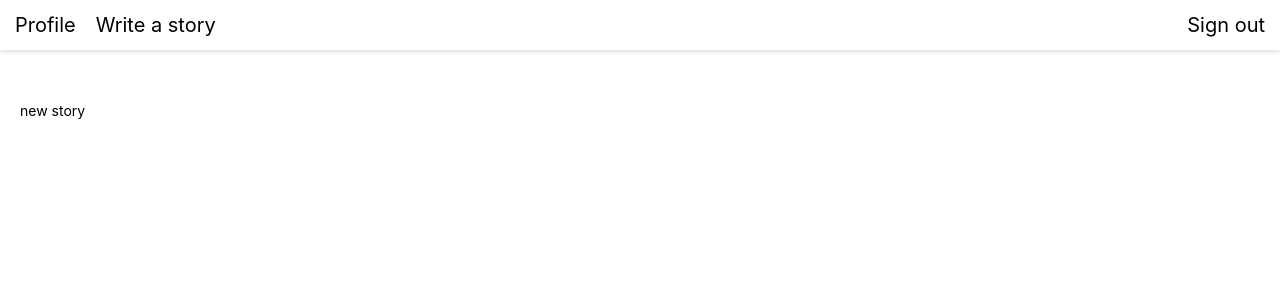
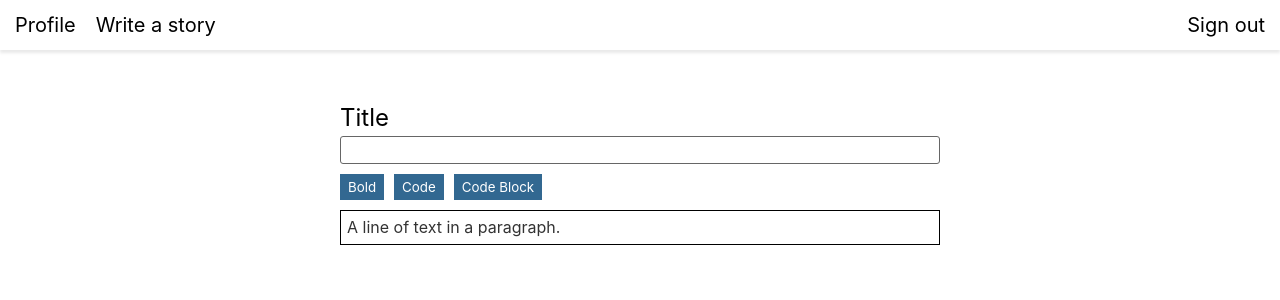
Before and after one commit to han3zeng/react-playground, a React (Create React App) app: page /new-story in a window 1280 px wide. Shown: the top 300 px of the page. Built offline with nearby package versions, Linux system fonts and the light colour scheme; no server answers; sample sign-in values are in the browser's storage.

Commit message:
Feature: editor > bold, code, code block, default p on enter, softbreak

```diff
--- a/package.json
+++ b/package.json
@@ -18,6 +18,8 @@
     "react-helmet": "^6.1.0",
     "react-router-dom": "^5.2.0",
     "react-scripts": "4.0.3",
+    "slate": "^0.66.5",
+    "slate-react": "^0.66.4",
     "styled-components": "^5.3.0",
     "typescript": "^4.4.3",
     "uuid": "^8.3.2",
--- a/public/index.html
+++ b/public/index.html
@@ -9,7 +9,6 @@
       name="description"
       content="Web site created using create-react-app"
     />
-    <link rel="apple-touch-icon" href="%PUBLIC_URL%/logo192.png" />
     <!--
       manifest.json provides metadata used when your web app is installed on a
       user's mobile device or desktop. See https://developers.google.com/web/fundamentals/web-app-manifest/
--- /dev/null
+++ b/src/components/EditorElements.js
@@ -0,0 +1,54 @@
+import styled from 'styled-components';
+
+const Span = styled.span`
+  font-weight: ${props => props.leaf.bold ? 'bold' : 'normal'};
+  font-style: ${props => props.leaf.italic ? 'italic' : 'normal'};
+`;
+
+const Code = styled.code`
+  border-radius: 3px;
+  background-color: #ebeced;
+  font-size: 85%;
+  padding: 3px 6px;
+  margin: 0 1px;
+  white-space: normal;
+`;
+
+const CodeElement = (props) => {
+  return (
+    <pre {...props.attributes}>
+      <Code>{props.children}</Code>
+    </pre>
+  )
+};
+
+const DefaultElement = props => {
+  return <p {...props.attributes}>{props.children}</p>
+}
+
+const Leaf = props => {
+  if (props.leaf.code) {
+    return (
+      <Code
+        {...props.attributes}
+      >
+        {props.children}
+      </Code>
+    )
+  }
+
+  return (
+    <Span
+      {...props.attributes}
+      leaf={props.leaf}
+    >
+      {props.children}
+    </Span>
+  )
+}
+
+export {
+  CodeElement,
+  DefaultElement,
+  Leaf
+}
--- a/src/components/Navigation.js
+++ b/src/components/Navigation.js
@@ -60,6 +60,7 @@ function Navigation () {
           const linkData = authenticated ? signedLinks : defaultLinks ;
           const Links = linkData.map((link) => (
             <Link
+              key={`${link.path}`}
               to={`${link.path}`}
             >
               {link.label}
--- /dev/null
+++ b/src/components/NewStory.js
@@ -0,0 +1,255 @@
+import React, { useMemo, useState, useCallback } from "react";
+import { createEditor, Editor, Transforms, Text } from "slate";
+import { Slate, Editable, withReact } from "slate-react";
+import styled from "styled-components";
+import { _ } from "../utils";
+import { CodeElement, DefaultElement, Leaf } from "./EditorElements";
+
+const { debounce } = _;
+
+const Container = styled.div`
+  margin-top: 50px;
+  display: flex;
+  flex-direction: column;
+  max-width: 600px;
+  margin: 0 auto;
+  label {
+    font-size: 24px;
+  }
+  input {
+    width: 100%;
+    height: 28px;
+    font-size: 16px;
+    border-radius: 3px;
+    border: 1px solid ${props => props.theme?.captionColor};
+    outline: none;
+    padding: 3px 6px;
+    box-sizing: border-box;
+  }
+  p {
+    margin: 29px 0 0 0;
+  }
+  p:first-child {
+    margin: 0 0;
+  }
+`;
+
+const Division = styled.div`
+  margin-top: 50px;
+`;
+
+const ContentEditable = styled.div`
+  border: 1px solid ${props => props.theme?.captionColor};
+  outline: none;
+  padding: 3px 6px;
+  font-size: 16px;
+  border-radius: 3px;
+  min-height: 300px;
+`;
+
+const Buttons = styled.div`
+  margin: 10px 0;
+  display: flex;
+  justify-content: flex-start;
+  > button {
+    margin-right: 10px;
+  }
+`;
+
+
+
+const CustomEditor = {
+  isCodeTextActive(editor) {
+    const [match] = Editor.nodes(editor, {
+      match: n => n.code === true,
+      universal: true,
+    })
+    return !!match
+  },
+
+  isBoldMarkActive(editor) {
+    const [match] = Editor.nodes(editor, {
+      match: n => n.bold === true,
+      universal: true,
+    })
+    return !!match
+  },
+
+  isCodeBlockActive(editor) {
+    const [match] = Editor.nodes(editor, {
+      match: n => n.type === 'code',
+    })
+    return !!match
+  },
+
+  insertDefaultNode(editor) {
+    Transforms.insertNodes(
+      editor,
+      {
+        children: [{ text: '' }],
+        type: 'paragraph',
+      }
+    )
+  },
+
+  insertLineBreak(editor) {
+    editor.insertText('\n')
+  },
+
+  toggleCodeText(editor) {
+    const isActive = this.isCodeTextActive(editor)
+    Transforms.setNodes(
+      editor,
+      { code: isActive ? null : true },
+      { match: n => Text.isText(n), split: true }
+    )
+  },
+
+  toggleBoldMark(editor) {
+    const isActive = this.isBoldMarkActive(editor)
+    Transforms.setNodes(
+      editor,
+      { bold: isActive ? null : true },
+      { match: n => Text.isText(n), split: true }
+    )
+  },
+
+  toggleCodeBlock(editor) {
+    const isActive = this.isCodeBlockActive(editor)
+    Transforms.setNodes(
+      editor,
+      { type: isActive ? 'paragraph' : 'code' },
+      { match: n => Editor.isBlock(editor, n) }
+    )
+  }
+}
+
+
+
+function NewStory() {
+  // const editor = useMemo(() => withReact(createEditor()), []);
+  const initialValue = JSON.parse(localStorage.getItem('content')) || [
+      {
+        type: 'paragraph',
+        children: [{ text: 'A line of text in a paragraph.' }],
+      },
+    ]
+  const [editor] = useState(() => withReact(createEditor()))
+  const [value, setValue] = useState(initialValue);
+
+  const onKeyDownHandler = event => {
+    if (event.key === 'Enter' && !event.ctrlKey && !event.shiftKey) {
+      event.preventDefault();
+      CustomEditor.insertDefaultNode(editor);
+    } else if (!event.ctrlKey && !event.shiftKey) {
+      return;
+    } else {
+      if (event.ctrlKey) {
+        switch (event.key) {
+          // When "`" is pressed, keep our existing code block logic.
+          case "`": {
+            event.preventDefault();
+            CustomEditor.toggleCodeBlock(editor);
+            break
+          }
+
+          // When "B" is pressed, bold the text in the selection.
+          case "b": {
+            event.preventDefault();
+            CustomEditor.toggleBoldMark(editor);
+            break
+          }
+          default:
+            console.log('ctrl: exception')
+        }
+      } else if (event.shiftKey) {
+        switch (event.key) {
+          case "Enter": {
+            event.preventDefault();
+            CustomEditor.insertLineBreak(editor);
+            break
+          }
+
+          default:
+            console.log('shift: exception')
+        }
+      }
+    }
+  };
+
+  const renderElement = useCallback(props => {
+    switch (props.element.type) {
+      case "code":
+        return <CodeElement {...props} />;
+      default:
+        return <DefaultElement {...props} />;
+    }
+  }, []);
+
+  const renderLeaf = useCallback(props => {
+    return <Leaf {...props} />
+  }, [])
+
+  return (
+    <Container>
+      <Division>
+        <label>Title</label>
+        <br />
+        <input type="text" />
+      </Division>
+      <Slate
+        editor={editor}
+        value={value}
+        onChange={value => {
+          setValue(value)
+          const isAstChange = editor.operations.some(
+            op => 'set_selection' !== op.type
+          )
+          if (isAstChange) {
+            // Save the value to Local Storage.
+            const content = JSON.stringify(value)
+            localStorage.setItem('content', content)
+          }
+        }}
+      >
+        <Buttons>
+          <button
+            onMouseDown={event => {
+              event.preventDefault()
+              CustomEditor.toggleBoldMark(editor)
+            }}
+          >
+            Bold
+          </button>
+          <button
+            onMouseDown={event => {
+              event.preventDefault()
+              CustomEditor.toggleCodeText(editor)
+            }}
+          >
+            Code
+          </button>
+          <button
+            onMouseDown={event => {
+              event.preventDefault()
+              CustomEditor.toggleCodeBlock(editor)
+            }}
+          >
+            Code Block
+          </button>
+        </Buttons>
+        <Editable
+          style={{
+            border: '1px solid black',
+            padding: '6px',
+          }}
+          renderLeaf={renderLeaf}
+          renderElement={renderElement}
+          onKeyDown={onKeyDownHandler}
+        />
+      </Slate>
+    </Container>
+  );
+}
+
+export default NewStory;
--- a/src/components/NewStory.tsx
+++ /dev/null
@@ -1,18 +0,0 @@
-import React, { useState } from 'react';
-import styled from 'styled-components';
-
-const Container = styled.div`
-  margin-top: 50px;
-`
-
-function NewStory() {
-  return (
-    <Container>
-      <div contentEditable="true">
-        new story
-      </div>
-    </Container>
-  )
-}
-
-export default NewStory;
--- a/src/utils/index.js
+++ b/src/utils/index.js
@@ -1,5 +1,7 @@
 import form from './form';
+import * as _ from './miscellaneous.ts';
 
 export {
-  form
+  form,
+  _
 }
--- /dev/null
+++ b/src/utils/miscellaneous.ts
@@ -0,0 +1,15 @@
+function debounce<F extends ((...args: any) => any)>(fn: F, interval: number) {
+  let timerId: number;
+  return function decorator(this: any, ...args: any) {
+    if (timerId) {
+      clearTimeout(timerId);
+    }
+    timerId = window.setTimeout(() => {
+      return fn.apply(this, args)
+    }, interval)
+  }
+}
+
+export {
+  debounce,
+}
```
Also changed, not shown: 1 other file (tests, documents, lock files or other folders).
